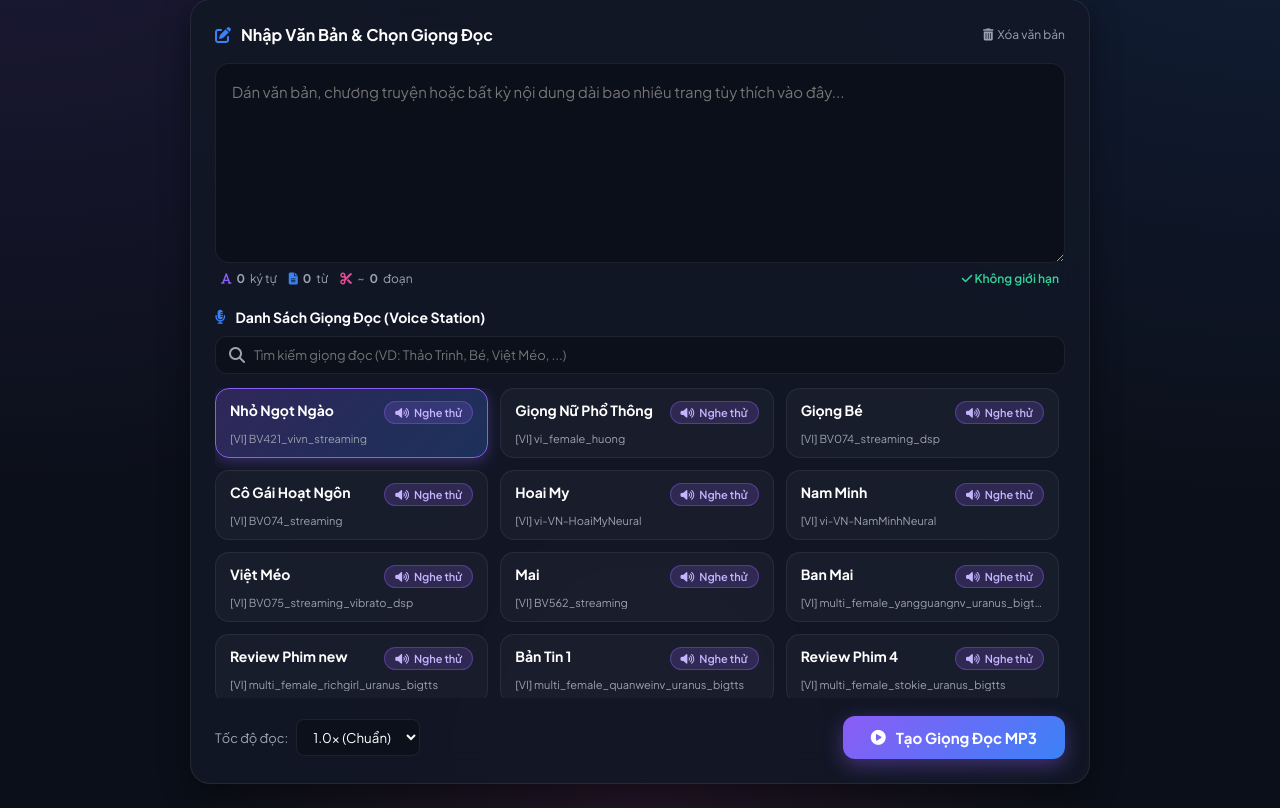
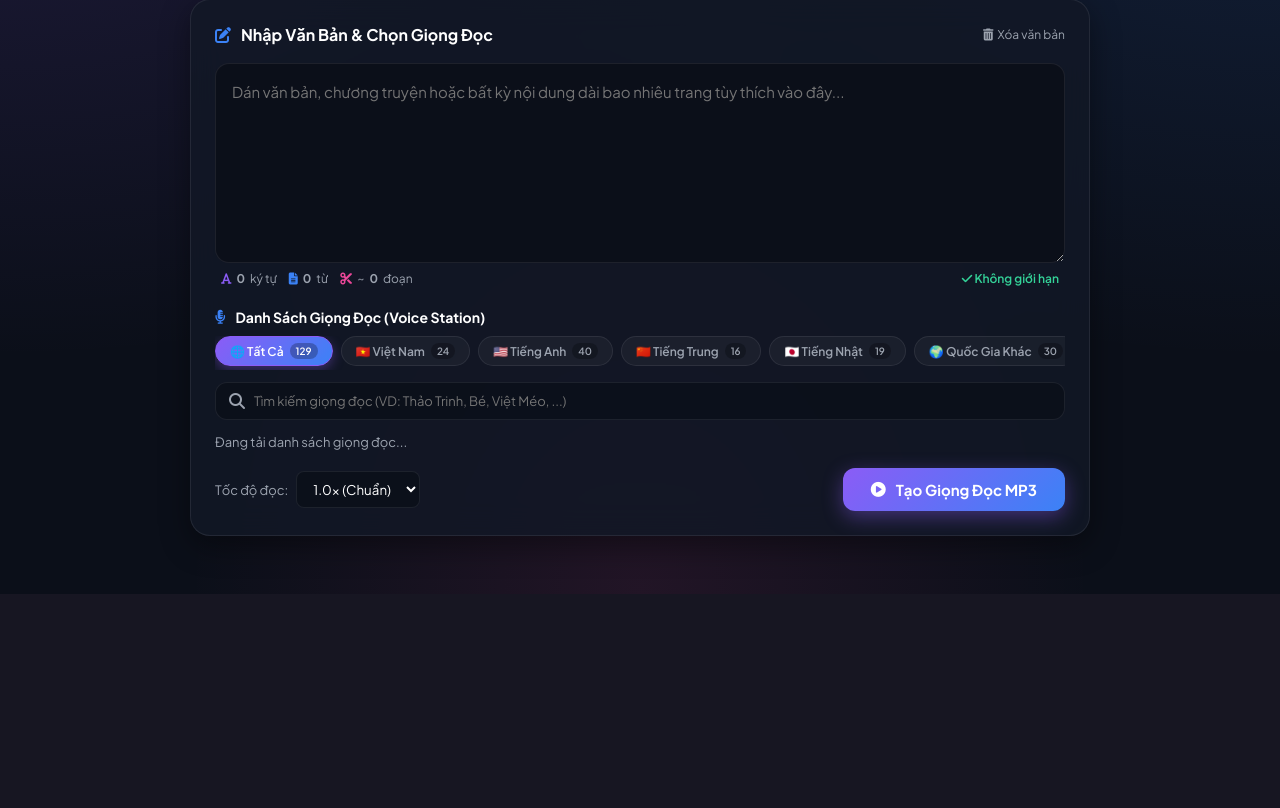
Before and after one commit to sleep2k0965388977-png/sleep2k, a Flask app: page / in a window 1280 px wide. Shown: the part 206-1014 px from the top of the page. After the commit the page ends 783 px from the top, so only its background shows below. Run offline with Flask 3, Linux system fonts and the light colour scheme.

Commit message:
Add language filter tabs (Viet Nam, English, Trung, Nhat, Other) to Voice Station

```diff
--- a/templates/index.html
+++ b/templates/index.html
@@ -248,6 +248,29 @@
             transition: all 0.2s; box-shadow: 0 6px 20px rgba(139, 92, 246, 0.4);
         }
         .modal-action-btn:hover { transform: translateY(-2px); opacity: 0.95; }
+
+        /* Language Filter Tabs CSS */
+        .lang-filter-bar {
+            display: flex; align-items: center; gap: 8px;
+            margin-bottom: 12px; overflow-x: auto; padding-bottom: 4px;
+        }
+        .lang-tab {
+            background: rgba(255, 255, 255, 0.04); border: 1px solid rgba(255, 255, 255, 0.08);
+            color: var(--text-muted); padding: 6px 14px; border-radius: 20px;
+            font-size: 12px; font-weight: 600; cursor: pointer; white-space: nowrap;
+            transition: all 0.2s ease; display: inline-flex; align-items: center; gap: 6px;
+        }
+        .lang-tab:hover {
+            background: rgba(139, 92, 246, 0.15); border-color: rgba(139, 92, 246, 0.3); color: #fff;
+        }
+        .lang-tab.active {
+            background: linear-gradient(135deg, var(--accent-purple), var(--accent-blue));
+            border-color: var(--accent-purple); color: #fff;
+            box-shadow: 0 4px 12px rgba(139, 92, 246, 0.35);
+        }
+        .lang-count {
+            background: rgba(0, 0, 0, 0.25); padding: 2px 6px; border-radius: 10px; font-size: 10px;
+        }
     </style>
 </head>
 <body>
@@ -302,9 +325,32 @@
                 <div class="card-title" style="font-size:14px;margin-bottom:10px;">
                     <i class="fa-solid fa-microphone-lines"></i> Danh Sách Giọng Đọc (Voice Station)
                 </div>
+
+                <!-- Language Filter Tabs -->
+                <div class="lang-filter-bar" id="langFilterBar">
+                    <button class="lang-tab active" onclick="filterByLang('all', this)">
+                        🌐 Tất Cả <span class="lang-count" id="cntAll">129</span>
+                    </button>
+                    <button class="lang-tab" onclick="filterByLang('vi', this)">
+                        🇻🇳 Việt Nam <span class="lang-count" id="cntVi">24</span>
+                    </button>
+                    <button class="lang-tab" onclick="filterByLang('en', this)">
+                        🇺🇸 Tiếng Anh <span class="lang-count" id="cntEn">40</span>
+                    </button>
+                    <button class="lang-tab" onclick="filterByLang('zh', this)">
+                        🇨🇳 Tiếng Trung <span class="lang-count" id="cntZh">16</span>
+                    </button>
+                    <button class="lang-tab" onclick="filterByLang('ja', this)">
+                        🇯🇵 Tiếng Nhật <span class="lang-count" id="cntJa">19</span>
+                    </button>
+                    <button class="lang-tab" onclick="filterByLang('other', this)">
+                        🌍 Quốc Gia Khác <span class="lang-count" id="cntOther">10</span>
+                    </button>
+                </div>
+
                 <div class="search-box">
                     <i class="fa-solid fa-magnifying-glass"></i>
-                    <input type="text" id="voiceSearch" placeholder="Tìm kiếm giọng đọc (VD: Thảo Trinh, Bé, Việt Méo, ...)">
+                    <input type="text" id="voiceSearch" placeholder="Tìm kiếm giọng đọc (VD: Thảo Trinh, Bé, Việt Méo, ...)" oninput="applyFilters()">
                 </div>
                 <div class="voice-list" id="voiceList">
                     <div style="color:var(--text-muted);font-size:13px;grid-column:1/-1;">Đang tải danh sách giọng đọc...</div>
@@ -392,67 +438,78 @@
 
         function clearText() { document.getElementById("textInput").value = ""; updateTextStats(); }
 
+        let currentLangFilter = "all";
+
         async function fetchVoices() {
             try {
                 const resp = await fetch("/api/voices");
                 const data = await resp.json();
-                if (data.status === "success") { allVoices = data.voices; renderVoices(allVoices); }
+                if (data.status === "success") {
+                    allVoices = data.voices;
+                    updateLangCounts();
+                    applyFilters();
+                }
             } catch (e) { console.error("Fetch voices error:", e); }
         }
 
-        function renderVoices(voices) {
-            const listEl = document.getElementById("voiceList");
-            listEl.innerHTML = "";
-            if (!voices || voices.length === 0) {
-                listEl.innerHTML = '<div style="color:var(--text-muted);font-size:13px;grid-column:1/-1;">Không tìm thấy giọng đọc</div>';
-                return;
-            }
-            voices.forEach(v => {
-                const item = document.createElement("div");
-                item.className = `voice-item ${v.voice_type === selectedVoice ? 'active' : ''}`;
-                item.onclick = (e) => { if (e.target.closest('.btn-preview')) return; selectVoice(v.voice_type, v.resource_id, item); };
-                const langBadge = v.lan ? `[${v.lan.toUpperCase()}]` : '';
-                item.innerHTML = `
-                    <div class="voice-header">
-                        <div class="voice-name">${v.display_name || v.voice_type}</div>
-                        <button class="btn-preview" onclick="previewVoice('${v.voice_type}','${v.lan||'vi'}',this,event)">
-                            <i class="fa-solid fa-volume-high"></i> Nghe thử
-                        </button>
-                    </div>
-                    <div class="voice-tag">${langBadge} ${v.voice_type}</div>`;
-                listEl.appendChild(item);
+        function updateLangCounts() {
+            let vi = 0, en = 0, zh = 0, ja = 0, other = 0;
+            allVoices.forEach(v => {
+                const lan = (v.lan || "").toLowerCase();
+                const vtype = (v.voice_type || "").toLowerCase();
+                const dname = (v.display_name || "").toLowerCase();
+
+                if (lan.includes("vi") || vtype.includes("vivn") || dname.includes("việt")) vi++;
+                else if (lan.includes("en")) en++;
+                else if (lan.includes("zh") || lan.includes("cn")) zh++;
+                else if (lan.includes("ja") || lan.includes("jp")) ja++;
+                else other++;
             });
+
+            document.getElementById("cntAll").innerText = allVoices.length;
+            document.getElementById("cntVi").innerText = vi;
+            document.getElementById("cntEn").innerText = en;
+            document.getElementById("cntZh").innerText = zh;
+            document.getElementById("cntJa").innerText = ja;
+            document.getElementById("cntOther").innerText = other;
         }
 
-        function selectVoice(voiceType, resourceId, element) {
-            selectedVoice = voiceType; selectedResourceId = resourceId;
-            document.querySelectorAll(".voice-item").forEach(el => el.classList.remove("active"));
-            element.classList.add("active");
+        function filterByLang(lang, btnEl) {
+            currentLangFilter = lang;
+            document.querySelectorAll(".lang-tab").forEach(el => el.classList.remove("active"));
+            if (btnEl) btnEl.classList.add("active");
+            applyFilters();
         }
 
-        async function previewVoice(voiceType, lan, btnEl, event) {
-            if (event) event.stopPropagation();
-            previewAudioEl.pause();
-            if (activePreviewBtn) { activePreviewBtn.classList.remove("playing"); activePreviewBtn.innerHTML = '<i class="fa-solid fa-volume-high"></i> Nghe thử'; }
-            if (activePreviewBtn === btnEl && !previewAudioEl.paused) { activePreviewBtn = null; return; }
-            btnEl.innerHTML = '<i class="fa-solid fa-spinner fa-spin"></i> Nạp...'; btnEl.disabled = true;
-            try {
-                const resp = await fetch("/api/preview_voice", { method: "POST", headers: {"Content-Type":"application/json"}, body: JSON.stringify({voice:voiceType,lan:lan}) });
-                const data = await resp.json();
-                if (data.status === "success") {
-                    previewAudioEl.src = data.download_url; previewAudioEl.play();
-                    activePreviewBtn = btnEl; btnEl.classList.add("playing");
-                    btnEl.innerHTML = '<i class="fa-solid fa-pause"></i> Đang phát';
-                    previewAudioEl.onended = () => { btnEl.classList.remove("playing"); btnEl.innerHTML = '<i class="fa-solid fa-volume-high"></i> Nghe thử'; activePreviewBtn = null; };
-                } else { alert("Lỗi: " + (data.message || "Thử giọng khác!")); btnEl.innerHTML = '<i class="fa-solid fa-volume-high"></i> Nghe thử'; }
-            } catch (e) { alert("Lỗi kết nối: " + e.message); btnEl.innerHTML = '<i class="fa-solid fa-volume-high"></i> Nghe thử'; }
-            finally { btnEl.disabled = false; }
+        function applyFilters() {
+            const term = (document.getElementById("voiceSearch").value || "").toLowerCase().trim();
+            const filtered = allVoices.filter(v => {
+                const lan = (v.lan || "").toLowerCase();
+                const vtype = (v.voice_type || "").toLowerCase();
+                const dname = (v.display_name || "").toLowerCase();
+
+                let matchesLang = false;
+                if (currentLangFilter === "all") matchesLang = true;
+                else if (currentLangFilter === "vi") matchesLang = lan.includes("vi") || vtype.includes("vivn") || dname.includes("việt");
+                else if (currentLangFilter === "en") matchesLang = lan.includes("en");
+                else if (currentLangFilter === "zh") matchesLang = lan.includes("zh") || lan.includes("cn");
+                else if (currentLangFilter === "ja") matchesLang = lan.includes("ja") || lan.includes("jp");
+                else if (currentLangFilter === "other") {
+                    matchesLang = !lan.includes("vi") && !vtype.includes("vivn") && !dname.includes("việt") &&
+                                  !lan.includes("en") && !lan.includes("zh") && !lan.includes("cn") &&
+                                  !lan.includes("ja") && !lan.includes("jp");
+                }
+
+                let matchesSearch = true;
+                if (term) {
+                    matchesSearch = dname.includes(term) || vtype.includes(term) || lan.includes(term);
+                }
+
+                return matchesLang && matchesSearch;
+            });
+
+            renderVoices(filtered);
         }
-
-        document.getElementById("voiceSearch").addEventListener("input", (e) => {
-            const term = e.target.value.toLowerCase().trim();
-            renderVoices(allVoices.filter(v => (v.display_name||'').toLowerCase().includes(term) || (v.voice_type||'').toLowerCase().includes(term) || (v.lan||'').toLowerCase().includes(term)));
-        });
 
         function formatDuration(ms) {
             const s = Math.round(ms/1000), m = Math.floor(s/60);
```
